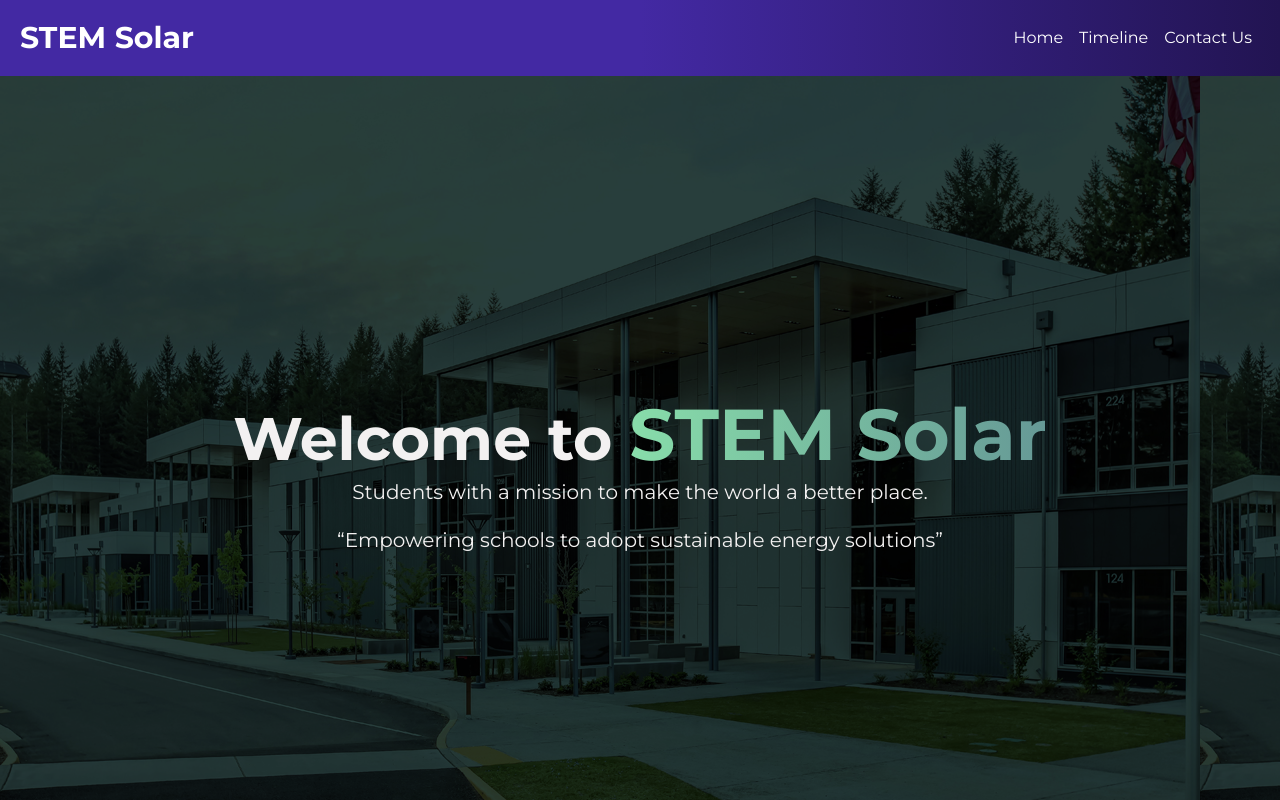
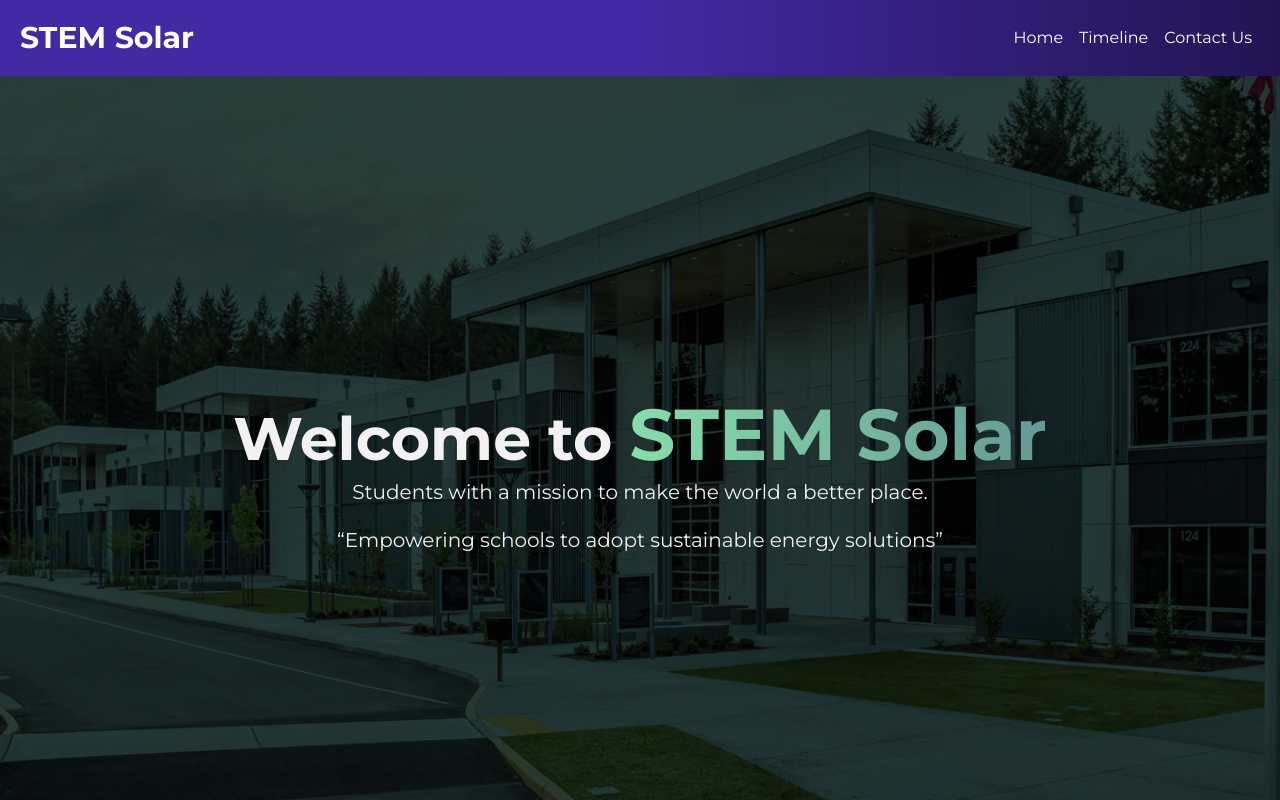
Before and after one commit to somebody4545/stemsolar, a React (Vite) app: page / in a window 1280 px wide. Shown: the top 800 px of the page. Built offline with nearby package versions, Linux system fonts and the light colour scheme; a web font is replaced by a local one.

Commit message:
cool stuff

```diff
--- a/src/pages/Home.jsx
+++ b/src/pages/Home.jsx
@@ -26,7 +26,7 @@ const IntroAnim = () => {
 const Home = () => {
     return (<>
             <div
-                className={'bg-stem bg-fixed bg-primary-900 bg-blend-overlay h-screen w-full flex flex-col align-center justify-center text-text-50 text-center gap-5 px-16'}>
+                className={'after:bg-stem after:h-full after:w-full after:bg-cover after:absolute after:-z-10 after:top-0 after:left-0 after:bg-fixed after:bg-primary-900 after:bg-blend-overlay h-screen w-full flex flex-col align-center relative justify-center text-text-50 text-center gap-5 px-16'}>
                 <IntroAnim></IntroAnim>
             </div>
             <section
--- a/src/templates/Header.jsx
+++ b/src/templates/Header.jsx
@@ -2,7 +2,7 @@ import React from "react";
 
 const Header = () => {
     return (
-        <div className="flex flex-col w-full bg-gradient-to-r from-background-600 via-background-600 to-background-800 text-white p-5">
+        <div className="z-10 flex-col w-full bg-gradient-to-r from-background-600 via-background-600 to-background-800 text-white p-5">
             <div className="flex justify-between items-center">
                 <a href="/"><h1 className="text-3xl font-bold">STEM Solar</h1></a>
                 <div className="flex">
```
